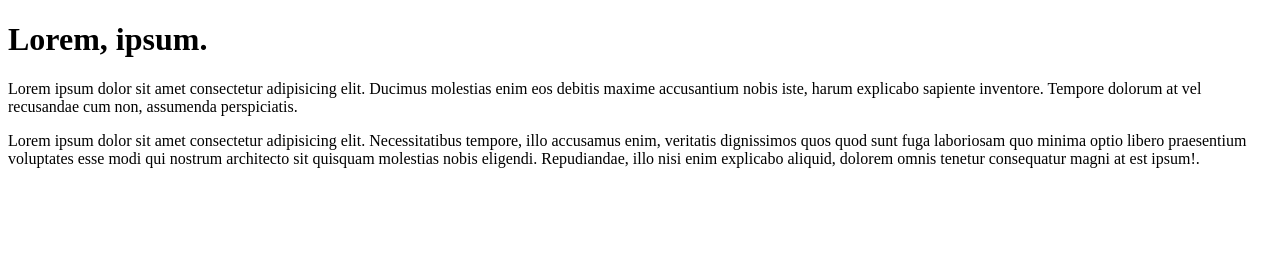
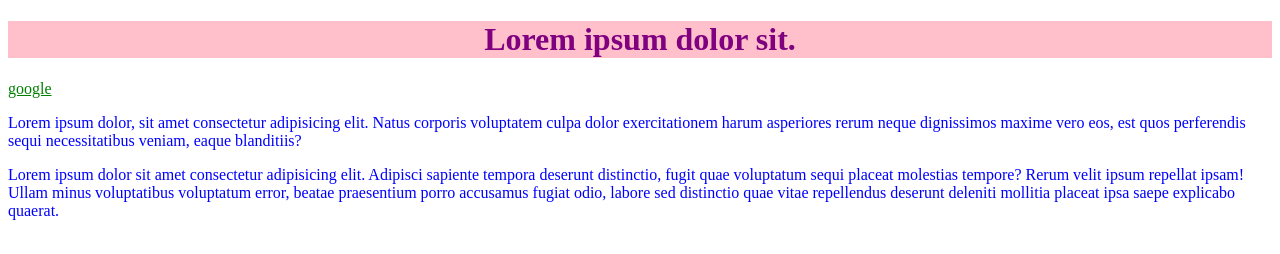
Before and after one commit to biigii/project2jan2023, a plain HTML site: page index.html in a window 1280 px wide. Drawn offline with Linux system fonts and the light colour scheme.

Commit message:
internal styling added

```diff
--- a/index.html
+++ b/index.html
@@ -1,12 +1,31 @@
 <!DOCTYPE html>
 <html lang="en">
-    <head>
-      <title>project 2</title>
-      <meta charset="utf-8">
-    </head>
-    <body>
-       <h1>Lorem, ipsum.</h1>
-       <p>Lorem ipsum dolor sit amet consectetur adipisicing elit. Ducimus molestias enim eos debitis maxime accusantium nobis iste, harum explicabo sapiente inventore. Tempore dolorum at vel recusandae cum non, assumenda perspiciatis.</p>
-       <p>Lorem ipsum dolor sit amet consectetur adipisicing elit. Necessitatibus tempore, illo accusamus enim, veritatis dignissimos quos quod sunt fuga laboriosam quo minima optio libero praesentium voluptates esse modi qui nostrum architecto sit quisquam molestias nobis eligendi. Repudiandae, illo nisi enim explicabo aliquid, dolorem omnis tenetur consequatur magni at est ipsum!.</p>
-    </body>
+  <head>
+    <meta charset="UTF-8" />
+    <title>project 2</title>
+    <style>
+      h1 {
+        color: purple;
+        background-color: pink;
+        text-align: center;
+      }
+
+      p {
+        color: blue;
+      }
+
+      a {
+        color: green;
+      }
+    </style>
+  </head>
+  <body>
+    <h1>Lorem ipsum dolor sit.</h1>
+    <a href="https://www.google.com">google</a>
+    <p>Lorem ipsum dolor, sit amet consectetur adipisicing elit. Natus corporis voluptatem culpa dolor exercitationem harum asperiores rerum neque dignissimos maxime vero eos, est quos perferendis sequi necessitatibus veniam, eaque blanditiis?</p>
+    <p>
+      Lorem ipsum dolor sit amet consectetur adipisicing elit. Adipisci sapiente tempora deserunt distinctio, fugit quae voluptatum sequi placeat molestias tempore? Rerum velit ipsum repellat ipsam! Ullam minus voluptatibus voluptatum error, beatae praesentium porro accusamus fugiat odio, labore sed
+      distinctio quae vitae repellendus deserunt deleniti mollitia placeat ipsa saepe explicabo quaerat.
+    </p>
+  </body>
 </html>
```
